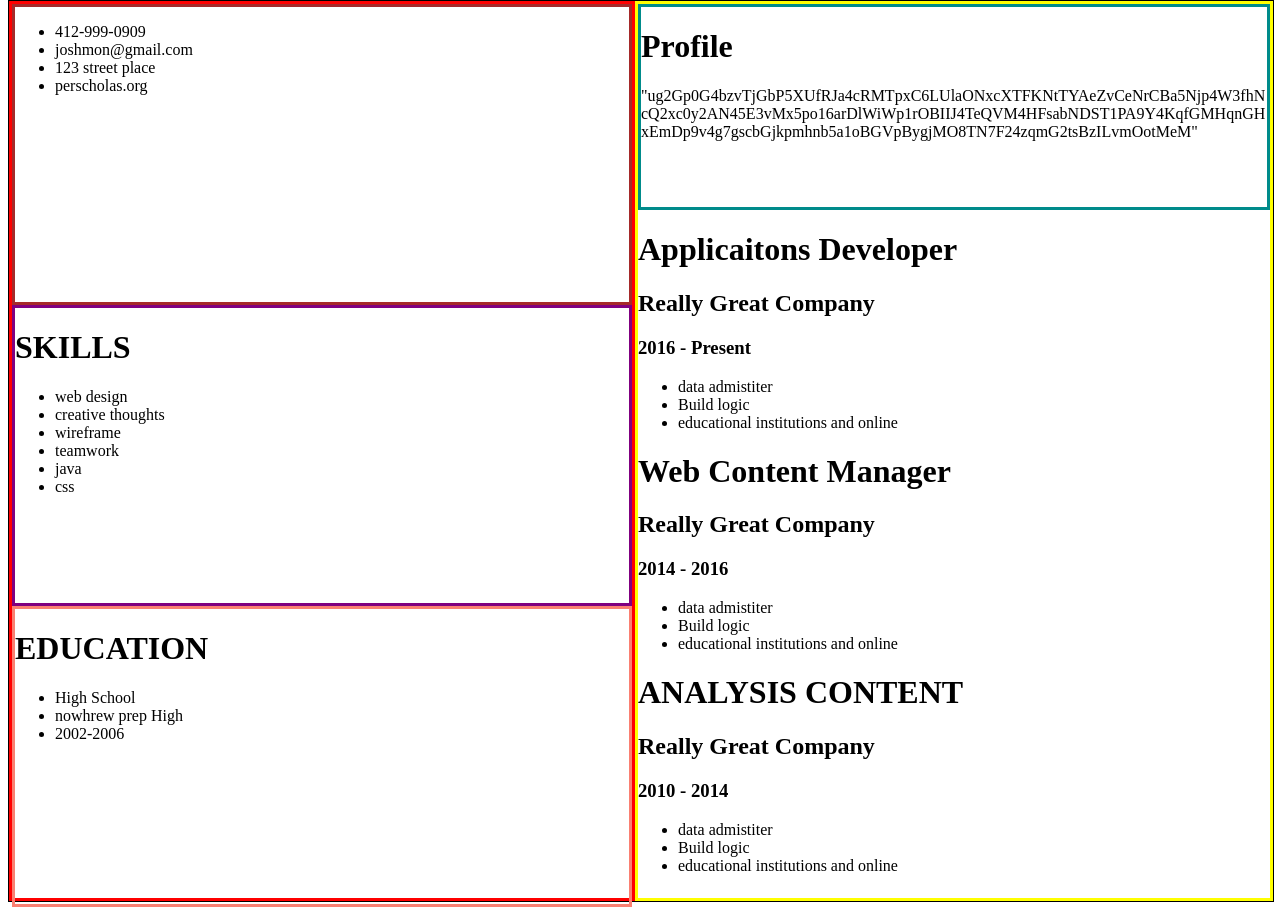
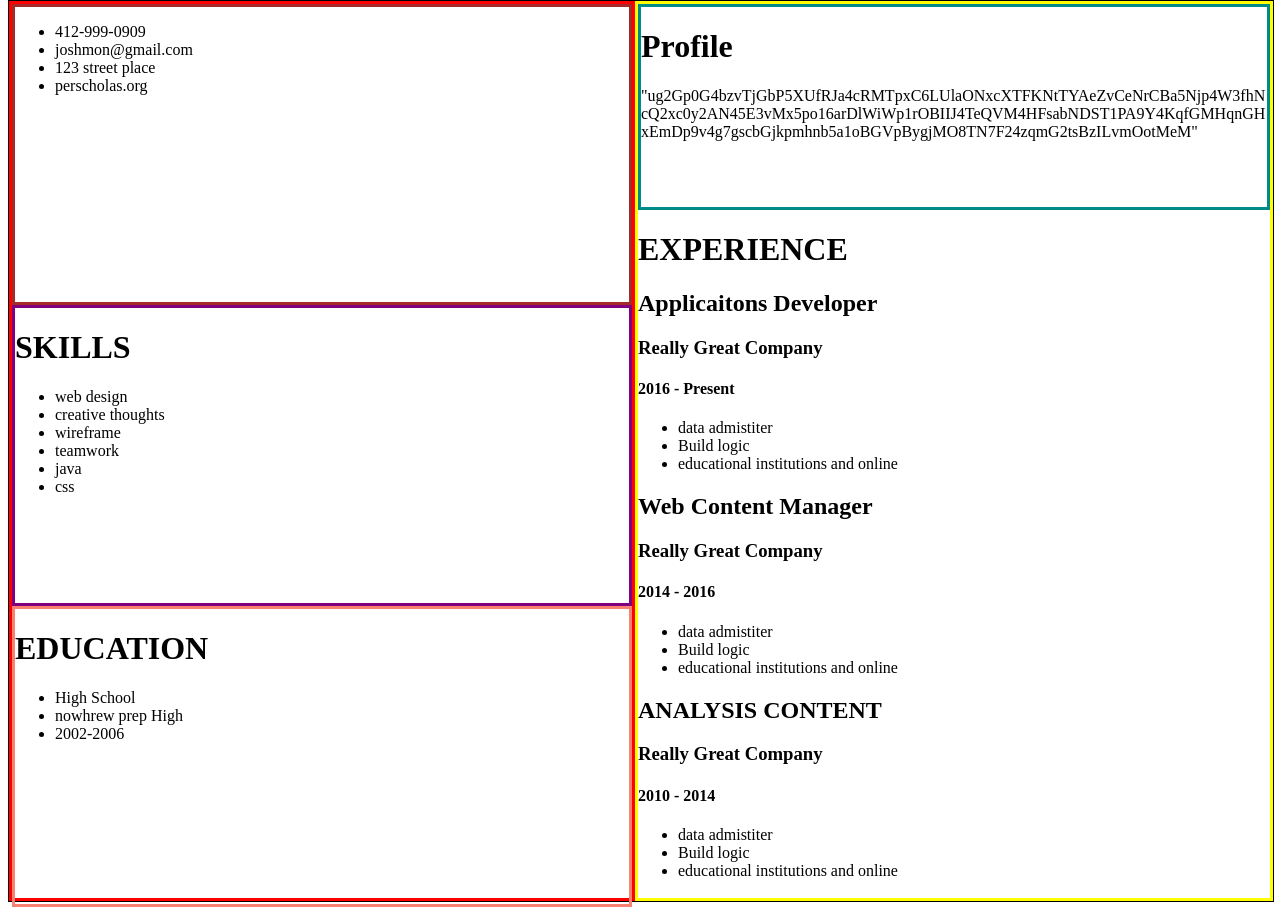
Before and after one commit to JohnDunst/Resume-HW, a plain HTML site: page index.html in a window 1280 px wide. Shown: the part 241-1151 px from the top of the page. Drawn offline with Linux system fonts and the light colour scheme.

Commit message:
EXP HEADER ADJUSTED HEADERS OF TEXT

```diff
--- a/index.html
+++ b/index.html
@@ -73,10 +73,13 @@
 
 
             <div class="experience">
+                <div class="EXPHEADER">
+                <h1>EXPERIENCE</h1>
+            </div>
                 <div class="job1">
-                    <h1>Applicaitons Developer</h1>
-                        <h2>Really Great Company</h2>
-                        <h3>2016 - Present</h3>
+                    <h2>Applicaitons Developer</h2>
+                        <h3>Really Great Company</h2>
+                        <h4>2016 - Present</h4>
                         <ul>
                             <li>data admistiter</li>
                             <li>Build logic</li>
@@ -84,9 +87,9 @@
                         </ul>
                 </div>
                 <div class="job2">
-                    <h1>Web Content Manager</h1>
-                        <h2>Really Great Company</h2>
-                            <h3>2014 - 2016</h3>
+                    <h2>Web Content Manager</h2>
+                        <h3>Really Great Company</h3>
+                            <h4>2014 - 2016</h4>
                             <ul>
                             <li>data admistiter</li>
                             <li>Build logic</li>
@@ -94,9 +97,9 @@
                         </ul>
                 </div>
                 <div class="job3">
-                    <h1>ANALYSIS CONTENT</h1>
-                        <h2>Really Great Company</h2>
-                            <h3>2010 - 2014</h3>
+                    <h2>ANALYSIS CONTENT</h2>
+                        <h3>Really Great Company</h3>
+                            <h4>2010 - 2014</h4>
                             <ul>
                             <li>data admistiter</li>
                             <li>Build logic</li>
@@ -117,7 +120,3 @@
 
 
          </div>
-
-            <!-- Left side -->
-
-            <!-- right side -->
```
